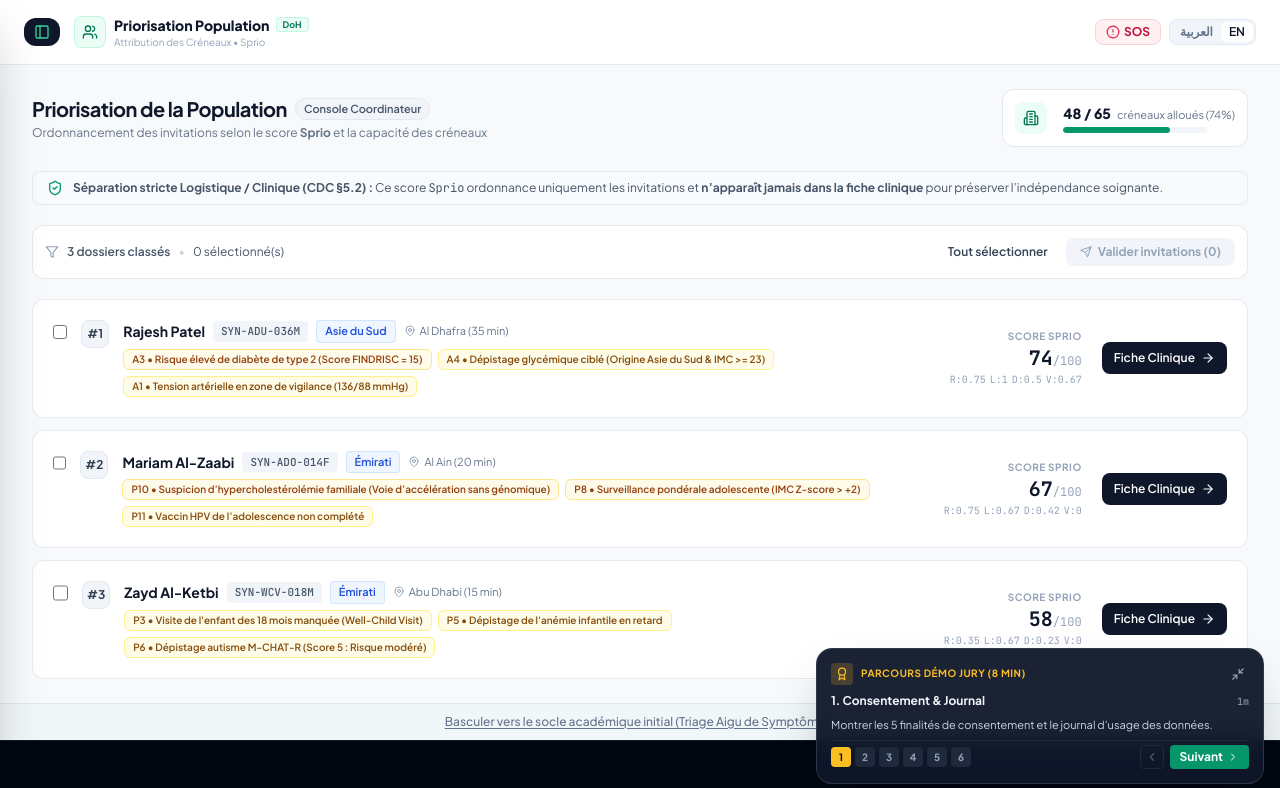
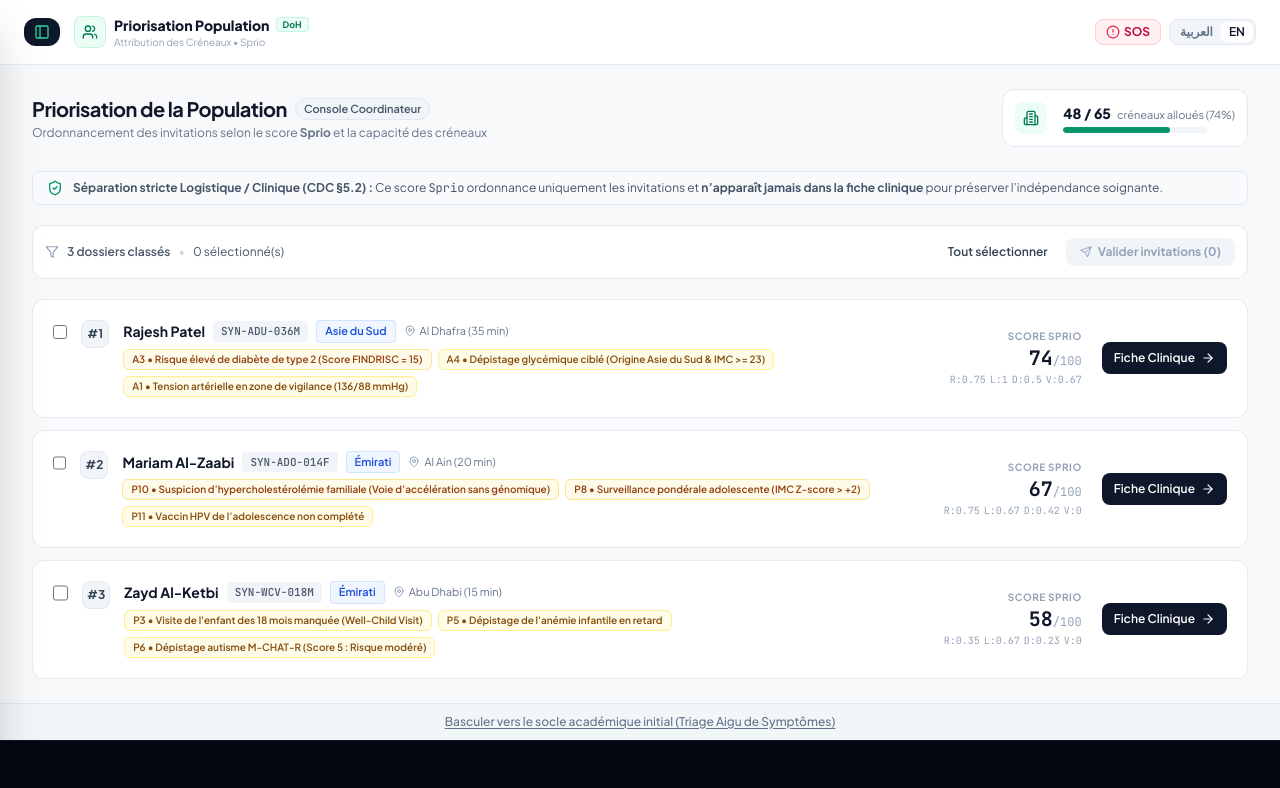
Before and after one commit to orace229/medibenin, a React (Vite) app in the folder frontend/: page / in a window 1280 px wide. Shown: the top 788 px of the page. Built offline with nearby package versions, Linux system fonts and the light colour scheme.

Commit message:
refactor(ui): remove floating demo controller for a completely uncluttered screen

```diff
--- a/frontend/src/App.tsx
+++ b/frontend/src/App.tsx
@@ -1,7 +1,6 @@
 import React, { useState } from 'react';
 import { SidebarNavigation } from './components/SidebarNavigation';
 import { ContentTopBar } from './components/ContentTopBar';
-import { FloatingDemoController } from './components/FloatingDemoController';
 import { MediSenseTab } from './components/NavigationTabs';
 import { PopulationPrioritizationView } from './components/PopulationPrioritizationView';
 import { ClinicalIndividualView } from './components/ClinicalIndividualView';
@@ -56,13 +55,6 @@ export const App: React.FC = () => {
   const handleSelectPersonaForClinical = (p: PersonaProfile) => {
     setSelectedPersona(p);
     setActiveTab('clinical');
-  };
-
-  const handleWalkthroughStep = (tab: MediSenseTab, personaIndex?: number) => {
-    setActiveTab(tab);
-    if (personaIndex !== undefined && personas[personaIndex]) {
-      setSelectedPersona(personas[personaIndex]);
-    }
   };
 
   const handleBatchApprove = (ids: string[]) => {
@@ -122,9 +114,6 @@ export const App: React.FC = () => {
               onToggleLang={setAppLang}
               onSosClick={handleSosClick}
             />
-
-            {/* Contrôleur flottant de démonstration (Chronométré 8 min, minimisable) */}
-            <FloatingDemoController onNavigateStep={handleWalkthroughStep} />
 
             {/* Contenu de l'onglet actif */}
             <main className="flex-1 max-w-7xl mx-auto px-4 sm:px-6 lg:px-8 py-6 w-full">
--- a/frontend/src/components/FloatingDemoController.tsx
+++ /dev/null
@@ -1,184 +0,0 @@
-import React, { useState } from 'react';
-import { MediSenseTab } from './NavigationTabs';
-import { Award, ChevronRight, ChevronLeft, Minimize2, Maximize2 } from 'lucide-react';
-
-interface FloatingDemoControllerProps {
-  onNavigateStep: (tab: MediSenseTab, personaIndex?: number) => void;
-}
-
-export const FloatingDemoController: React.FC<FloatingDemoControllerProps> = ({
-  onNavigateStep
-}) => {
-  const [currentStepIndex, setCurrentStepIndex] = useState<number>(0);
-  const [isMinimized, setIsMinimized] = useState<boolean>(false);
-
-  const steps = [
-    {
-      step: 1,
-      duration: '1m',
-      title: 'Consentement & Journal',
-      tab: 'engagement' as MediSenseTab,
-      personaIndex: 0,
-      objective: 'Montrer les 5 finalités de consentement et le journal d’usage des données.'
-    },
-    {
-      step: 2,
-      duration: '1m30',
-      title: 'Persona 1 : Zayd (18m)',
-      tab: 'clinical' as MediSenseTab,
-      personaIndex: 0,
-      objective: 'WCV 18m manquée, anémie, M-CHAT score 5. CarePlan unifié au centre Al Bateen.'
-    },
-    {
-      step: 3,
-      duration: '1m',
-      title: 'Persona 2 : Mariam (14a)',
-      tab: 'clinical' as MediSenseTab,
-      personaIndex: 1,
-      objective: 'IMC +2.3 (P8), rappel HPV manqué (P11), antécédent familial HF (P10).'
-    },
-    {
-      step: 4,
-      duration: '2m',
-      title: 'Persona 3 : Rajesh (36a)',
-      tab: 'clinical' as MediSenseTab,
-      personaIndex: 2,
-      objective: 'FINDRISC 15, IMC Asie, signal G1 simulé, OMS hors domaine, Sprio exclu.'
-    },
-    {
-      step: 5,
-      duration: '1m',
-      title: 'Choix Réel & Scan QR',
-      tab: 'engagement' as MediSenseTab,
-      personaIndex: 0,
-      objective: 'Aides à la décision Arabe/Anglais, arrêt des relances, scan QR au centre.'
-    },
-    {
-      step: 6,
-      duration: '1m30',
-      title: 'Garde-fous & 50k Benchmark',
-      tab: 'safeguards' as MediSenseTab,
-      personaIndex: 0,
-      objective: 'Masquage n < 10, intervalles de Wilson 95%, alertes C1/C3, gain x4.02.'
-    }
-  ];
-
-  const currentStep = steps[currentStepIndex];
-
-  const goToStep = (index: number) => {
-    setCurrentStepIndex(index);
-    const target = steps[index];
-    onNavigateStep(target.tab, target.personaIndex);
-  };
-
-  const handleNext = () => {
-    if (currentStepIndex < steps.length - 1) {
-      goToStep(currentStepIndex + 1);
-    }
-  };
-
-  const handlePrev = () => {
-    if (currentStepIndex > 0) {
-      goToStep(currentStepIndex - 1);
-    }
-  };
-
-  if (isMinimized) {
-    return (
-      <div className="fixed bottom-4 right-4 z-50">
-        <button
-          onClick={() => setIsMinimized(false)}
-          className="flex items-center gap-2 px-3.5 py-2 rounded-full bg-slate-900/95 backdrop-blur-md text-white text-xs font-bold shadow-xl border border-slate-700/70 hover:bg-slate-800 transition active:scale-95"
-        >
-          <Award className="w-3.5 h-3.5 text-amber-400" />
-          <span>Démo Jury ({currentStepIndex + 1}/6)</span>
-          <Maximize2 className="w-3 h-3 text-slate-400 ml-1" />
-        </button>
-      </div>
-    );
-  }
-
-  return (
-    <div className="fixed bottom-4 right-4 z-50 max-w-[calc(100vw-2rem)] sm:max-w-md w-full animate-in slide-in-from-bottom-3 duration-200">
-      <div className="bg-slate-900/95 backdrop-blur-md text-white rounded-2xl p-3.5 shadow-2xl border border-slate-700/80 space-y-2">
-        <div className="flex items-center justify-between">
-          <div className="flex items-center gap-2">
-            <span className="p-1 rounded bg-amber-400/20 text-amber-400">
-              <Award className="w-3.5 h-3.5" />
-            </span>
-            <span className="text-[10px] uppercase font-bold tracking-wider text-amber-400">
-              Parcours Démo Jury (8 min)
-            </span>
-          </div>
-
-          <button
-            onClick={() => setIsMinimized(true)}
-            className="text-slate-400 hover:text-white p-1 rounded-md hover:bg-slate-800 transition"
-            title="Minimiser le contrôleur"
-          >
-            <Minimize2 className="w-3.5 h-3.5" />
-          </button>
-        </div>
-
-        {/* Étape active */}
-        <div className="flex items-baseline justify-between gap-2">
-          <h4 className="text-xs font-bold text-slate-100 truncate">
-            {currentStep.step}. {currentStep.title}
-          </h4>
-          <span className="text-[10px] font-mono text-slate-400 shrink-0">
-            {currentStep.duration}
-          </span>
-        </div>
-
-        <p className="text-[11px] text-slate-300 leading-snug">
-          {currentStep.objective}
-        </p>
-
-        {/* Contrôles pas-à-pas */}
-        <div className="flex items-center justify-between pt-1 border-t border-slate-800">
-          <div className="flex gap-1">
-            {steps.map((st, idx) => (
-              <button
-                key={st.step}
-                onClick={() => goToStep(idx)}
-                className={`w-5 h-5 rounded text-[10px] font-bold transition ${
-                  idx === currentStepIndex
-                    ? 'bg-amber-400 text-slate-950 font-black'
-                    : 'bg-slate-800 text-slate-400 hover:text-white'
-                }`}
-              >
-                {st.step}
-              </button>
-            ))}
-          </div>
-
-          <div className="flex items-center gap-1.5">
-            <button
-              disabled={currentStepIndex === 0}
-              onClick={handlePrev}
-              className={`p-1 rounded border text-xs ${
-                currentStepIndex === 0
-                  ? 'border-slate-800 text-slate-600'
-                  : 'border-slate-700 text-slate-300 hover:bg-slate-800 cursor-pointer'
-              }`}
-            >
-              <ChevronLeft className="w-3.5 h-3.5" />
-            </button>
-            <button
-              disabled={currentStepIndex === steps.length - 1}
-              onClick={handleNext}
-              className={`flex items-center gap-1 px-2.5 py-1 rounded text-xs font-bold ${
-                currentStepIndex === steps.length - 1
-                  ? 'bg-slate-800 text-slate-600'
-                  : 'bg-emerald-600 hover:bg-emerald-500 text-white shadow-xs cursor-pointer active:scale-95'
-              }`}
-            >
-              <span>Suivant</span>
-              <ChevronRight className="w-3 h-3" />
-            </button>
-          </div>
-        </div>
-      </div>
-    </div>
-  );
-};
```
